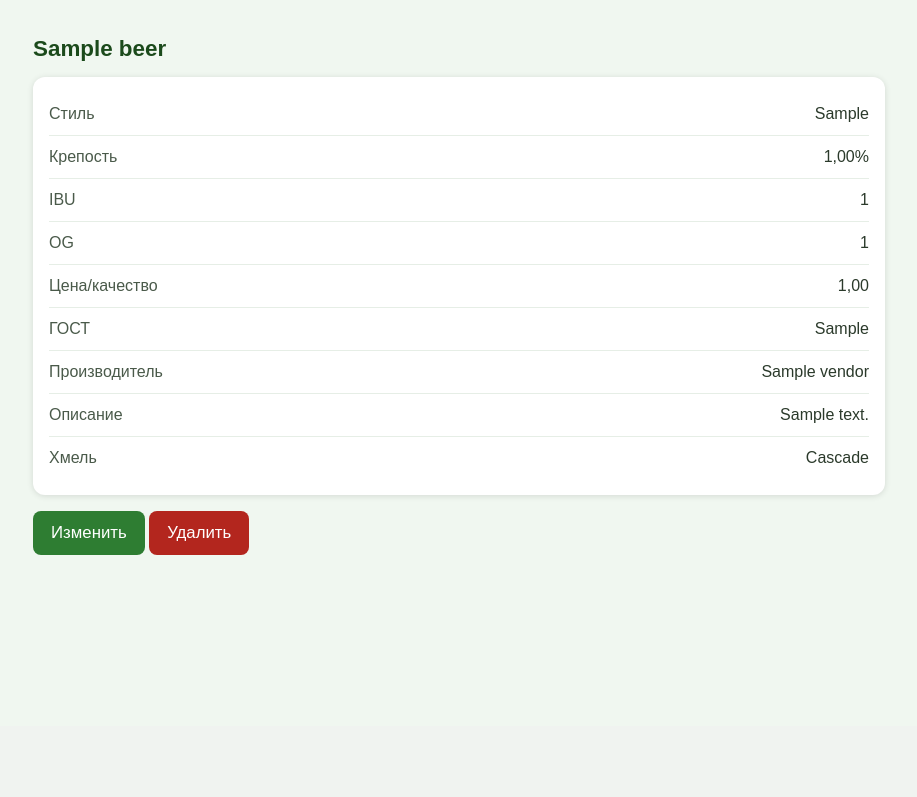
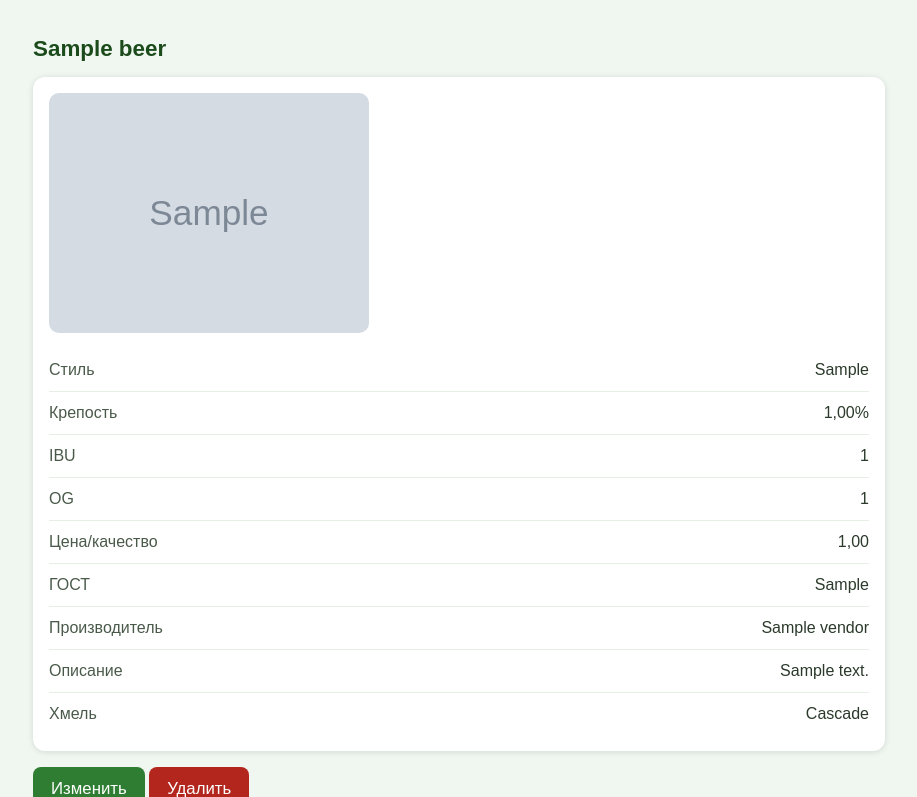
Before and after one commit to qqmax7/hopbeer, a Django app: page /beers/1/ in a window 1280 px wide. Shown: the part 74-871 px from the top of the page, without its empty margins (181-1098 px from the left). Before the commit the page ends 629 px from the top, so only its background shows below. Run offline with Django 5.2, Linux system fonts and the light colour scheme; a user stored in the database is signed in; data comes from the database, SQL or seed files in the repository; tables that the repository leaves empty hold one stand-in row (values such as "Sample post"); grey boxes marked "Sample" are stand-in pictures.

Commit message:
feat: картинки пива (необязательные) с автocжатием и заглушкой

```diff
--- a/beer_app/urls.py
+++ b/beer_app/urls.py
@@ -1,4 +1,6 @@
 """Корневые URL-маршруты проекта beer_app."""
+from django.conf import settings
+from django.conf.urls.static import static
 from django.contrib import admin
 from django.urls import include, path
 
@@ -10,3 +12,7 @@ urlpatterns = [
 urlpatterns += [
     path('accounts/', include('django.contrib.auth.urls')),
 ]
+
+# Отдача медиафайлов (загруженные картинки пива) в dev-режиме
+if settings.DEBUG:
+    urlpatterns += static(settings.MEDIA_URL, document_root=settings.MEDIA_ROOT)
--- a/brewery/admin.py
+++ b/brewery/admin.py
@@ -23,7 +23,7 @@ class RatingInline(admin.TabularInline):
 
 @admin.register(Beer)
 class BeerAdmin(admin.ModelAdmin):
-    list_display = ('name', 'style', 'abv', 'ibu', 'og', 'value_deal', 'gost', 'vendor')
+    list_display = ('name', 'style', 'abv', 'ibu', 'og', 'value_deal', 'gost', 'vendor', 'image')
     list_filter = ('style', 'vendor')
     search_fields = ('name', 'style')
     filter_horizontal = ('hops',)
--- a/brewery/forms.py
+++ b/brewery/forms.py
@@ -46,7 +46,7 @@ class BeerForm(forms.ModelForm):
     class Meta:
         model = Beer
         fields = ['name', 'style', 'abv', 'ibu', 'og', 'value_deal', 'gost',
-                  'description', 'vendor', 'hops']
+                  'description', 'vendor', 'hops', 'image']
         widgets = {
             'name': forms.TextInput(attrs={'class': 'form-control', 'placeholder': 'Название пива'}),
             'style': forms.TextInput(attrs={'class': 'form-control', 'placeholder': 'Стиль'}),
@@ -57,6 +57,7 @@ class BeerForm(forms.ModelForm):
             'gost': forms.TextInput(attrs={'class': 'form-control', 'placeholder': 'ГОСТ'}),
             'description': forms.Textarea(attrs={'class': 'form-control', 'rows': 4, 'placeholder': 'Вкус, аромат, впечатления'}),
             'vendor': forms.Select(attrs={'class': 'form-control'}),
+            'image': forms.ClearableFileInput(attrs={'class': 'form-control'}),
         }
 
     def __init__(self, *args, **kwargs):
--- a/brewery/models.py
+++ b/brewery/models.py
@@ -2,7 +2,18 @@
 
 Схема адаптирована из обсуждения (Supabase) под локальную SQLite-базу.
 """
+import os
+from io import BytesIO
+
+from django.core.files.base import ContentFile
+from django.core.files.images import get_image_dimensions
 from django.db import models
+from PIL import Image
+
+
+# Максимальный размер (по длинной стороне) и качество JPEG для сжатия загружаемых картинок.
+IMAGE_MAX_SIDE = 800
+IMAGE_JPEG_QUALITY = 82
 
 
 class Vendor(models.Model):
@@ -69,6 +80,9 @@ class Beer(models.Model):
     hops = models.ManyToManyField(
         Hop, verbose_name='Хмель', blank=True, related_name='beers'
     )
+    image = models.ImageField(
+        'Картинка', upload_to='beers/', blank=True, null=True
+    )
 
     class Meta:
         verbose_name = 'Пиво'
@@ -77,6 +91,22 @@ class Beer(models.Model):
 
     def __str__(self):
         return self.name
+
+    def save(self, *args, **kwargs):
+        """Сжимаем загруженную картинку: уменьшаем до IMAGE_MAX_SIDE и конвертируем в JPEG."""
+        if self.image and self.image.file:
+            try:
+                img = Image.open(self.image.file)
+                img = img.convert('RGB')
+                img.thumbnail((IMAGE_MAX_SIDE, IMAGE_MAX_SIDE), Image.LANCZOS)
+                buf = BytesIO()
+                img.save(buf, format='JPEG', quality=IMAGE_JPEG_QUALITY, optimize=True)
+                name = os.path.splitext(os.path.basename(self.image.name))[0] + '.jpg'
+                self.image.save(name, ContentFile(buf.getvalue()), save=False)
+            except Exception:
+                # Если файл не картинка или повреждён — оставляем как есть.
+                pass
+        super().save(*args, **kwargs)
 
 
 class Rating(models.Model):
--- a/brewery/templates/brewery/beer_detail.html
+++ b/brewery/templates/brewery/beer_detail.html
@@ -1,10 +1,18 @@
 {% extends 'brewery/base.html' %}
+{% load static %}
 
 {% block title %}{{ beer.name }}{% endblock %}
 
 {% block content %}
 <h1>{{ beer.name }}</h1>
 <div class="detail">
+    <div class="beer-thumb detail-thumb">
+        {% if beer.image %}
+        <img src="{{ beer.image.url }}" alt="{{ beer.name }}">
+        {% else %}
+        <img src="{% static 'img/beer-placeholder.svg' %}" alt="{{ beer.name }}" class="placeholder">
+        {% endif %}
+    </div>
     <div class="detail-row"><span class="label">Стиль</span><span class="value">{{ beer.style|default:"—" }}</span></div>
     <div class="detail-row"><span class="label">Крепость</span><span class="value">{{ beer.abv|default:"—" }}%</span></div>
     <div class="detail-row"><span class="label">IBU</span><span class="value">{{ beer.ibu|default:"—" }}</span></div>
--- a/requirements.txt
+++ b/requirements.txt
@@ -1,3 +1,4 @@
 Django==5.0.14
 gunicorn==21.2.0
 whitenoise==6.6.0
+Pillow==12.3.0
--- a/static/css/style.css
+++ b/static/css/style.css
@@ -222,6 +222,37 @@ button[type="submit"] {
     padding: 16px;
 }
 
+.beer-thumb {
+    width: 100%;
+    max-width: 220px;
+    margin: 0 auto 12px;
+    border-radius: 10px;
+    overflow: hidden;
+    background: #f4f8f4;
+    display: flex;
+    align-items: center;
+    justify-content: center;
+}
+
+.beer-thumb img {
+    display: block;
+    width: 100%;
+    height: auto;
+    object-fit: cover;
+}
+
+.beer-thumb img.placeholder {
+    width: 64px;
+    height: 64px;
+    padding: 12px;
+    opacity: 0.55;
+}
+
+.detail-thumb {
+    max-width: 320px;
+    margin: 0 0 16px;
+}
+
 .card h3 {
     margin: 0 0 8px;
     font-size: 1.2rem;
```
Also changed, not shown: beer_app/settings.py (+7 -0 lines), brewery/templates/brewery/beer_form.html (+9 -1 lines), brewery/templates/brewery/beer_list.html (+8 -0 lines), brewery/migrations/0006_beer_image.py (added), static/img/beer-placeholder.svg (added).
